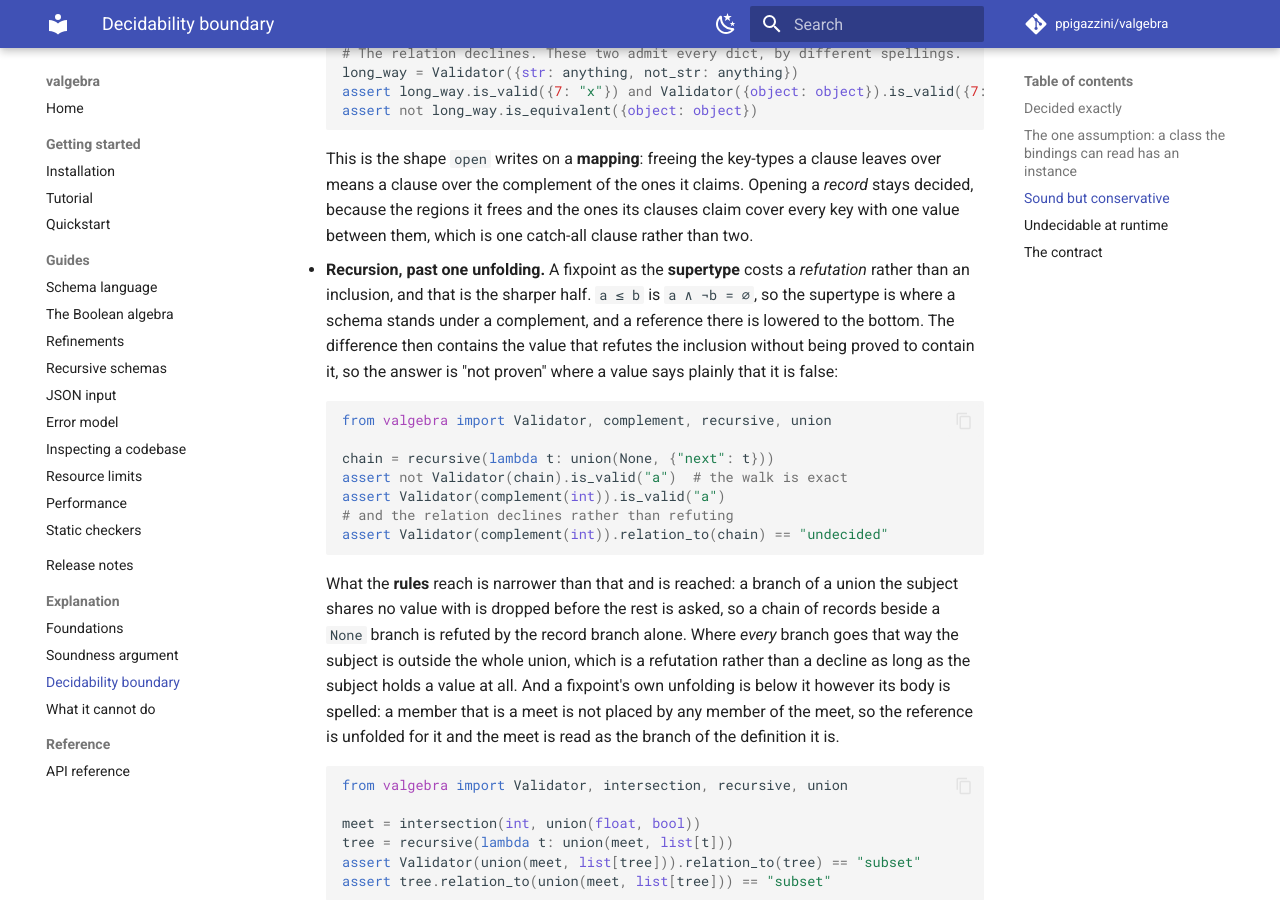
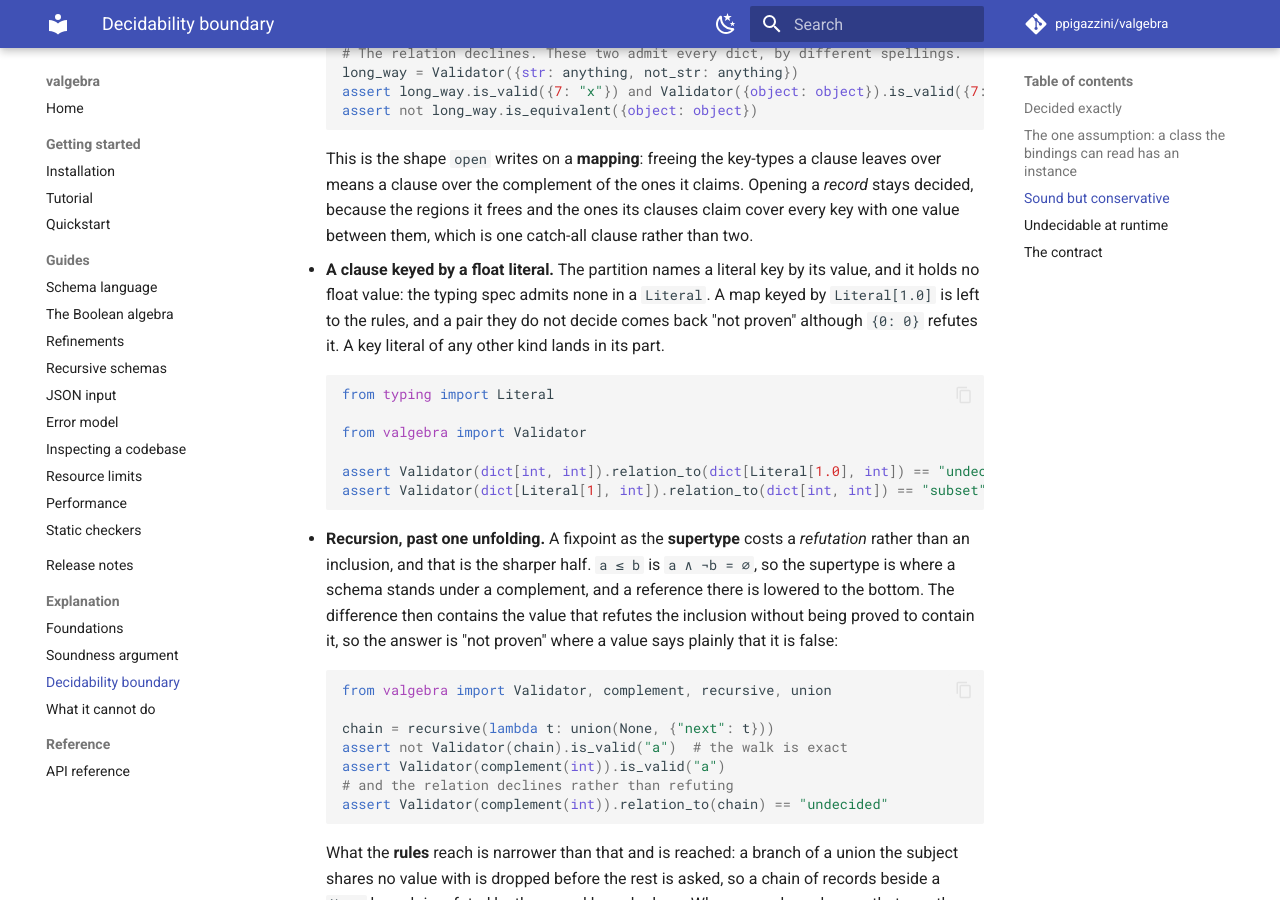
Before and after one commit to ppigazzini/valgebra, an MkDocs documentation site: the page built from docs/15-decidability.md, in a window 1280 px wide and 900 px high, scrolled down 8400 px. Built offline with MkDocs 1.6.1 and Material for MkDocs 9.7.7, drawn with Linux system fonts in a browser that asks for light colours; comment, search, counter and statistics services are not loaded.

Commit message:
docs: the decidability page names the float-literal key it declines
The set representation names a literal dict key by its value and holds no
float value, since the typing spec admits none in a `Literal`. A map keyed by
`Literal[1.0]` is left to the rules, and `dict[int, int]` against it comes
back undecided although `{0: 0}` refutes it. The conservative list names the
shape beside the complement-keyed clause, the boundary ledger drives it with
the decided `Literal[1]` pair beside it, and the example checkers' table
counts the float literal mypy and ty refuse as a type argument.

````diff
--- a/docs/15-decidability.md
+++ b/docs/15-decidability.md
@@ -423,6 +423,21 @@ the shape. What is left below is what the descriptor cannot hold.
     its clauses claim cover every key with one value between them, which is one
     catch-all clause rather than two.
 
+- **A clause keyed by a float literal.** The partition names a literal key by
+  its value, and it holds no float value: the typing spec admits none in a
+  `Literal`. A map keyed by `Literal[1.0]` is left to the rules, and a pair they
+  do not decide comes back "not proven" although `{0: 0}` refutes it. A key
+  literal of any other kind lands in its part.
+
+    ```python
+    from typing import Literal
+
+    from valgebra import Validator
+
+    assert Validator(dict[int, int]).relation_to(dict[Literal[1.0], int]) == "undecided"
+    assert Validator(dict[Literal[1], int]).relation_to(dict[int, int]) == "subset"
+    ```
+
 - **Recursion, past one unfolding.** A fixpoint as the **supertype** costs a
   *refutation* rather than an inclusion, and that is the sharper half. `a ≤ b`
   is `a ∧ ¬b = ∅`, so the supertype is where a schema stands under a
````
Also changed, not shown: 2 other files.
